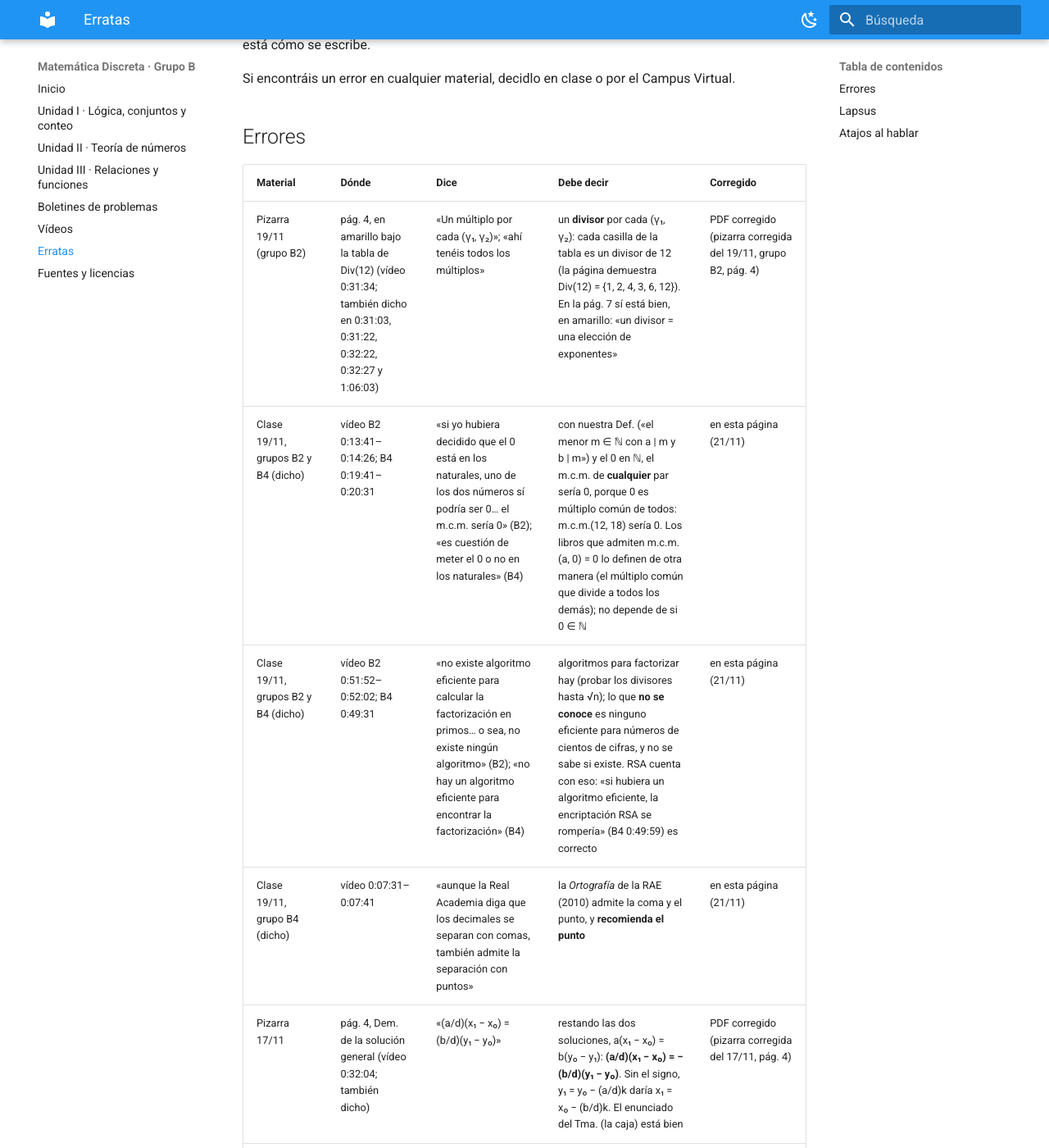
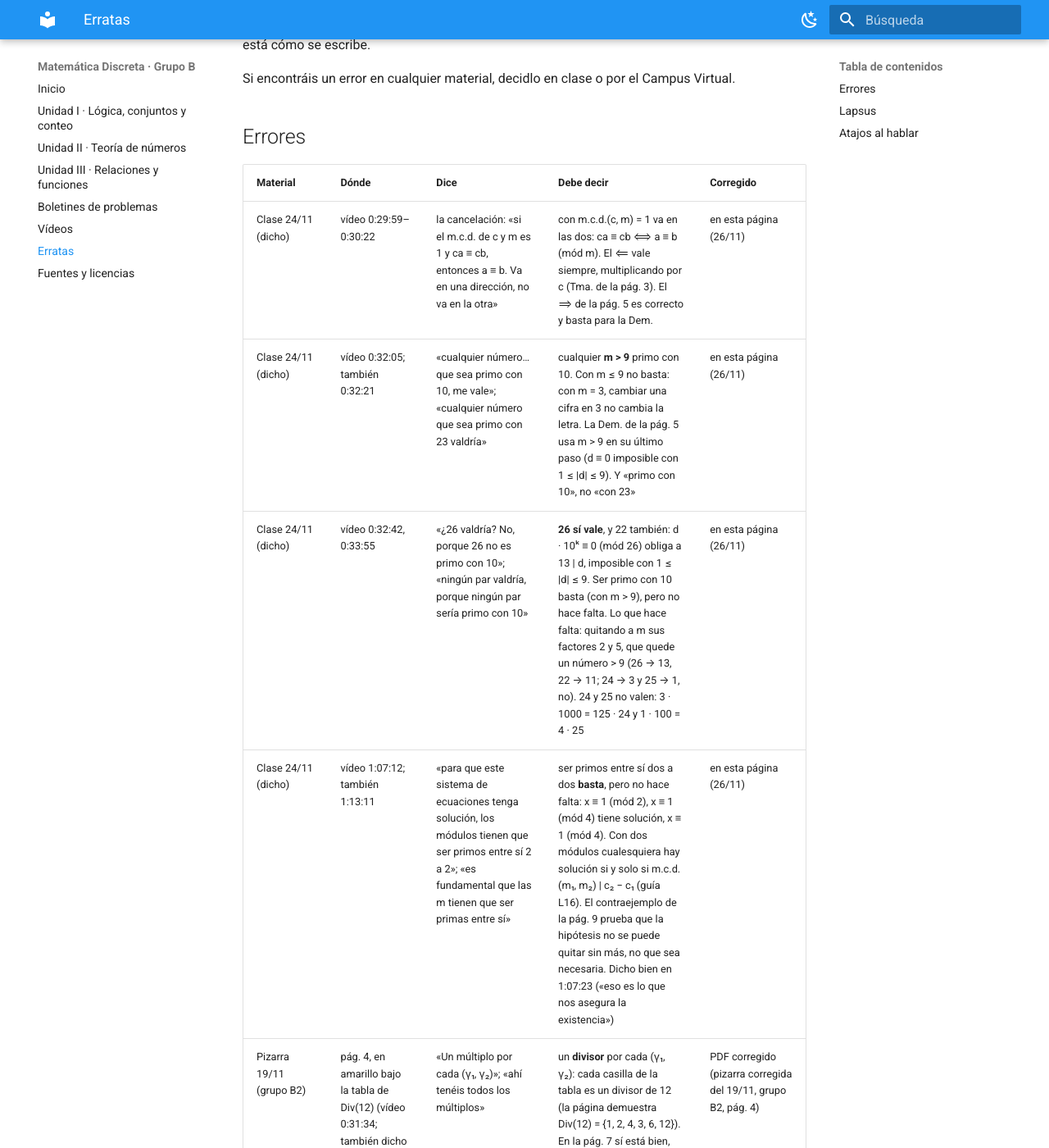
Before and after one commit to llafuent/md2627, an MkDocs documentation site: the page built from docs/erratas.md, in a window 1280 px wide and 1400 px high, scrolled down 410 px. Shown: the whole window at 82% size. Built offline with MkDocs 1.6.1 and Material for MkDocs 9.7.7, drawn with Linux system fonts in a browser that asks for light colours; some of the changed text lies outside the part shown.

Commit message:
Publicar material: erratas.md

```diff
--- a/docs/erratas.md
+++ b/docs/erratas.md
@@ -17,6 +17,10 @@ Si encontráis un error en cualquier material, decidlo en clase o por el Campus
 
 | Material | Dónde | Dice | Debe decir | Corregido |
 |---|---|---|---|---|
+| Clase 24/11 (dicho) | vídeo 0:29:59–0:30:22 | la cancelación: «si el m.c.d. de c y m es 1 y ca ≡ cb, entonces a ≡ b. Va en una dirección, no va en la otra» | con m.c.d.(c, m) = 1 va en las dos: ca ≡ cb ⟺ a ≡ b (mód m). El ⟸ vale siempre, multiplicando por c (Tma. de la pág. 3). El ⟹ de la pág. 5 es correcto y basta para la Dem. | en esta página (26/11) |
+| Clase 24/11 (dicho) | vídeo 0:32:05; también 0:32:21 | «cualquier número… que sea primo con 10, me vale»; «cualquier número que sea primo con 23 valdría» | cualquier **m > 9** primo con 10. Con m ≤ 9 no basta: con m = 3, cambiar una cifra en 3 no cambia la letra. La Dem. de la pág. 5 usa m > 9 en su último paso (d ≡ 0 imposible con 1 ≤ \|d\| ≤ 9). Y «primo con 10», no «con 23» | en esta página (26/11) |
+| Clase 24/11 (dicho) | vídeo 0:32:42, 0:33:55 | «¿26 valdría? No, porque 26 no es primo con 10»; «ningún par valdría, porque ningún par sería primo con 10» | **26 sí vale**, y 22 también: d · 10ᵏ ≡ 0 (mód 26) obliga a 13 \| d, imposible con 1 ≤ \|d\| ≤ 9. Ser primo con 10 basta (con m > 9), pero no hace falta. Lo que hace falta: quitando a m sus factores 2 y 5, que quede un número > 9 (26 → 13, 22 → 11; 24 → 3 y 25 → 1, no). 24 y 25 no valen: 3 · 1000 = 125 · 24 y 1 · 100 = 4 · 25 | en esta página (26/11) |
+| Clase 24/11 (dicho) | vídeo 1:07:12; también 1:13:11 | «para que este sistema de ecuaciones tenga solución, los módulos tienen que ser primos entre sí 2 a 2»; «es fundamental que las m tienen que ser primas entre sí» | ser primos entre sí dos a dos **basta**, pero no hace falta: x ≡ 1 (mód 2), x ≡ 1 (mód 4) tiene solución, x ≡ 1 (mód 4). Con dos módulos cualesquiera hay solución si y solo si m.c.d.(m₁, m₂) \| c₂ − c₁ (guía L16). El contraejemplo de la pág. 9 prueba que la hipótesis no se puede quitar sin más, no que sea necesaria. Dicho bien en 1:07:23 («eso es lo que nos asegura la existencia») | en esta página (26/11) |
 | Pizarra 19/11 (grupo B2) | pág. 4, en amarillo bajo la tabla de Div(12) (vídeo 0:31:34; también dicho en 0:31:03, 0:31:22, 0:32:22, 0:32:27 y 1:06:03) | «Un múltiplo por cada (γ₁, γ₂)»; «ahí tenéis todos los múltiplos» | un **divisor** por cada (γ₁, γ₂): cada casilla de la tabla es un divisor de 12 (la página demuestra Div(12) = {1, 2, 4, 3, 6, 12}). En la pág. 7 sí está bien, en amarillo: «un divisor = una elección de exponentes» | PDF corregido (pizarra corregida del 19/11, grupo B2, pág. 4) |
 | Clase 19/11, grupos B2 y B4 (dicho) | vídeo B2 0:13:41–0:14:26; B4 0:19:41–0:20:31 | «si yo hubiera decidido que el 0 está en los naturales, uno de los dos números sí podría ser 0… el m.c.m. sería 0» (B2); «es cuestión de meter el 0 o no en los naturales» (B4) | con nuestra Def. («el menor m ∈ ℕ con a \| m y b \| m») y el 0 en ℕ, el m.c.m. de **cualquier** par sería 0, porque 0 es múltiplo común de todos: m.c.m.(12, 18) sería 0. Los libros que admiten m.c.m.(a, 0) = 0 lo definen de otra manera (el múltiplo común que divide a todos los demás); no depende de si 0 ∈ ℕ | en esta página (21/11) |
 | Clase 19/11, grupos B2 y B4 (dicho) | vídeo B2 0:51:52–0:52:02; B4 0:49:31 | «no existe algoritmo eficiente para calcular la factorización en primos… o sea, no existe ningún algoritmo» (B2); «no hay un algoritmo eficiente para encontrar la factorización» (B4) | algoritmos para factorizar hay (probar los divisores hasta √n); lo que **no se conoce** es ninguno eficiente para números de cientos de cifras, y no se sabe si existe. RSA cuenta con eso: «si hubiera un algoritmo eficiente, la encriptación RSA se rompería» (B4 0:49:59) es correcto | en esta página (21/11) |
@@ -65,13 +69,15 @@ recogen por quien estudie con el vídeo.
 
 | Material | Dónde | Dice | Debe decir | Corregido |
 |---|---|---|---|---|
-| Clase 23/11 (dicho) | vídeo 0:14:02 | la relación «mismo resto entre 3» «es una clase de equivalencia» | es una **relación** de equivalencia; sus clases son las tres filas [0], [1], [2] (pág. 5) | la pizarra lo dice bien |
+| Clase 24/11 (dicho) | vídeo 0:11:36 | «así que 22²⁰²⁷ entre 23 me da resto 1» | resto **22**: 22²⁰²⁷ ≡ (−1)²⁰²⁷ = −1 ≡ 22 (mód 23) | dicho bien en el mismo pasaje («−1 no puede ser un resto… sería 22», vídeo 0:11:20–0:11:34) |
+| Clase 24/11 (dicho) | vídeo 0:41:18–0:41:48 | «la solución particular, recordad que eran los coeficientes de Bézout divididos por el máximo común divisor… eran directamente los coeficientes de Bézout» | x₀ = x\* · (c/d): los coeficientes de Bézout **multiplicados por c/d** (pizarra del 17/11). En 10u + 23q = 1, c = d = 1, y coinciden | dicho bien en el mismo pasaje («en este caso, como es 1, coinciden», vídeo 0:41:53; y 0:42:54) |
+| Clase 23/11 (dicho) | vídeo 0:14:02 | la relación «mismo resto entre 3» «es una clase de equivalencia» | es una **relación** de equivalencia; sus clases son las tres filas [0], [1], [2] (pág. 5) | la pizarra lo dice bien; corregido en clase el 24/11 (vídeo 24/11 0:01:16–0:01:29: «a veces dije clase en lugar de relación») |
 | Clase 23/11 (dicho) | vídeo 0:22:50 | «cada clase es un conjunto finito» | cada clase de «mismo resto entre 3» es **infinita**: ℤ/R tiene tres elementos, y cada uno es un conjunto infinito (pág. 5) | dicho bien en el mismo pasaje y escrito en la pizarra (vídeo 0:22:54; pág. 5) |
 | Clase 23/11 (dicho) | vídeo 0:35:51 | «resto 0, resto 1, resto 3, eso es una partición de ℤ» | resto 0, 1 y **2** (las tres filas de la portada del núcleo, pág. 3) | la pizarra lo dice bien |
 | Clase 23/11 (dicho) | vídeo 0:41:36 | «la letra del DNI es un código de corrección de errores» | de **detección** de errores: la letra avisa de que una cifra está mal, pero no dice cuál ni la corrige | dicho bien en el mismo pasaje («es para detectar que no os habéis equivocado», vídeo 0:41:40) |
 | Clase 23/11 (dicho) | vídeo 0:42:57 | 12 345 678: «resto dividido entre 3, 14» | el resto entre **23** es 14 (letra Z), como dice la pág. 7 | la pizarra lo dice bien |
 | Clase 23/11 (dicho) | vídeo 0:49:43 | las clases de restos: «la del 0, la del 1 y la del 3, que sería el ejemplo con m igual a 3» | la del 0, la del 1 y la del **2**: ℤ₃ = {[0], [1], [2]} (pág. 8) | la pizarra lo dice bien |
-| Clase 23/11 (dicho) | vídeo 0:53:03 | «ser congruente módulo m es clase de equivalencia» | es una **relación** de equivalencia: reflexiva, simétrica y transitiva (pág. 8); sus clases forman ℤₘ | la pizarra lo dice bien |
+| Clase 23/11 (dicho) | vídeo 0:53:03 | «ser congruente módulo m es clase de equivalencia» | es una **relación** de equivalencia: reflexiva, simétrica y transitiva (pág. 8); sus clases forman ℤₘ | la pizarra lo dice bien; corregido en clase el 24/11 (vídeo 24/11 0:01:16–0:01:29) |
 | Clase 19/11, grupos B2 y B4 (dicho) | vídeo B2 1:08:11; B4 0:36:07 | «12 es 2 al cubo por 3» | 12 = **2²** · 3, como dice la pizarra (pág. 4); 2³ · 3 = 24 | la pizarra lo dice bien |
 | Clase 19/11, grupo B2 (dicho) | vídeo 0:55:18 | «2 elevado a 7 por 3 elevado al cubo por 1, me da 17 280» | 2⁷ · 3³ · **5** = 17 280, como la tabla de la pág. 5 | la pizarra lo dice bien |
 | Clase 19/11, grupo B4 (dicho) | vídeo 1:13:56 | «¿cuántas [elecciones] para γ₃? 4, 0 y 1» | **2**: el 0 y el 1; dicho bien en 1:14:17, y en la pizarra 4 · 4 · 2 (pág. 7) | la pizarra lo dice bien |
@@ -117,6 +123,7 @@ Lo dicho se entiende y las matemáticas están bien, pero escrito así sería in
 
 | Material | Dónde | Dice | Cómo se escribe | En la pizarra |
 |---|---|---|---|---|
+| Clase 24/11 (dicho) | vídeo 0:35:35 | «todos los enteros tienen un inverso con respecto al producto, salvo el 0» | en **ℚ**: si a ≠ 0, 1/a ∈ ℚ. En ℤ solo 1 y −1 tienen inverso; módulo m, los a con m.c.d.(a, m) = 1 (pág. 7) | dicho justo antes «en los racionales» (vídeo 0:35:27) |
 | Clase 23/11 (dicho) | vídeo 0:25:28 | «si dos clases de equivalencia tienen intersección no nula, entonces son la misma clase» | intersección **no vacía**: [a] ∩ [b] ≠ ∅ (caja de la pág. 6). «Nula» se dice de un número | la pizarra lo dice bien |
 | Clase 23/11 (dicho) | vídeo 0:37:17, 0:37:33 | «los que están a distancia 1 del 0, que serían −1, 0 y 1»; «a distancia 1 del 1: el 0, el 1 y el 2» | a distancia **≤ 1**: [0] = {x ∈ ℤ : \|x − 0\| ≤ 1} = {−1, 0, 1}; el 0 está a distancia 0 de sí mismo (pág. 6) | la pizarra lo dice bien; las listas dichas son correctas |
 | Clase 23/11 (dicho) | vídeo 0:51:59 | «la intersección era distinta de cero, las clases eran iguales» | intersección **no vacía**: si [a] ∩ [b] ≠ ∅, entonces [a] = [b] (caja de la pág. 6). Se escribe ≠ ∅, nunca ≠ 0: 0 es un número; ∅, un conjunto | la pizarra lo dice bien |
```
